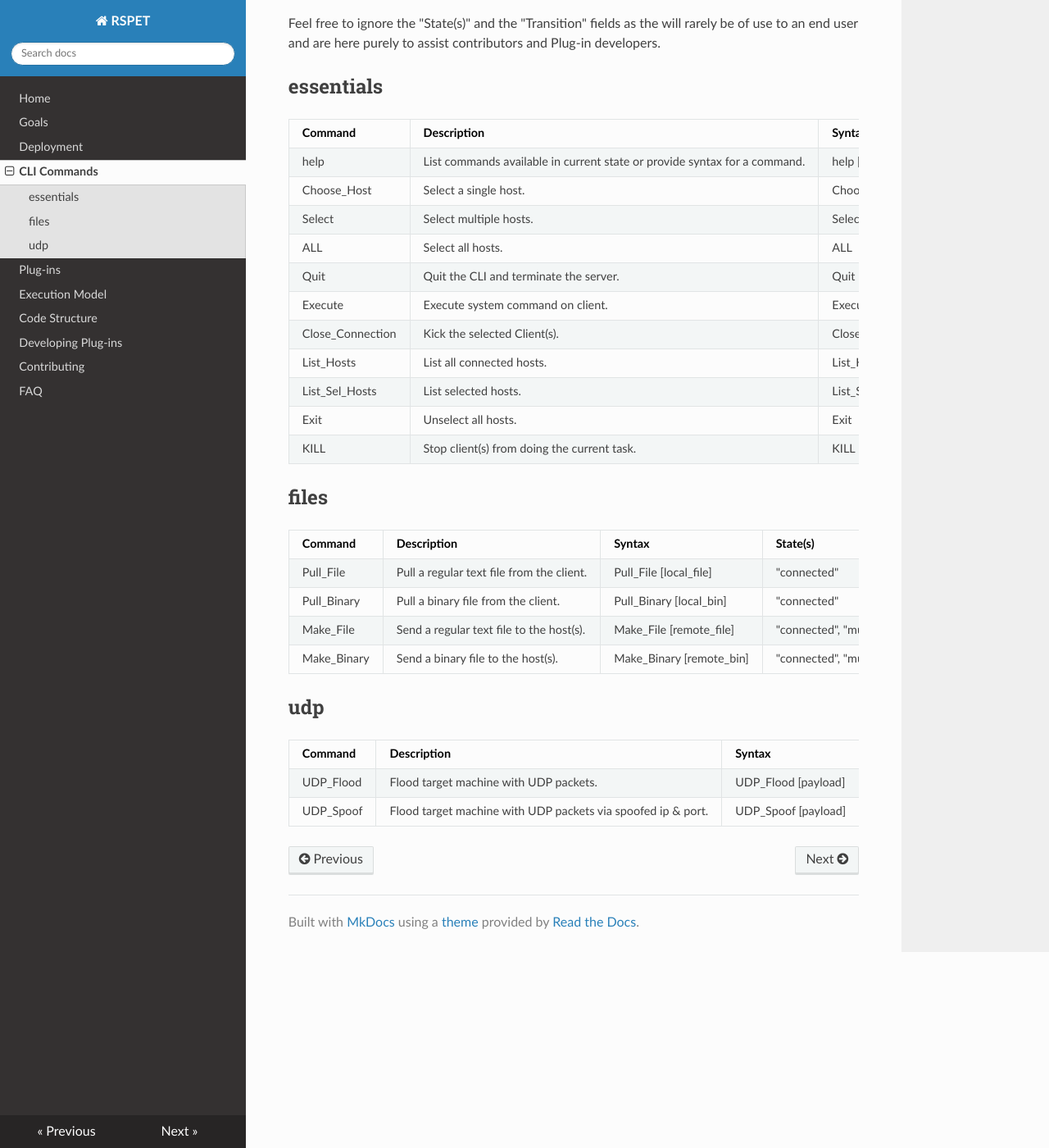
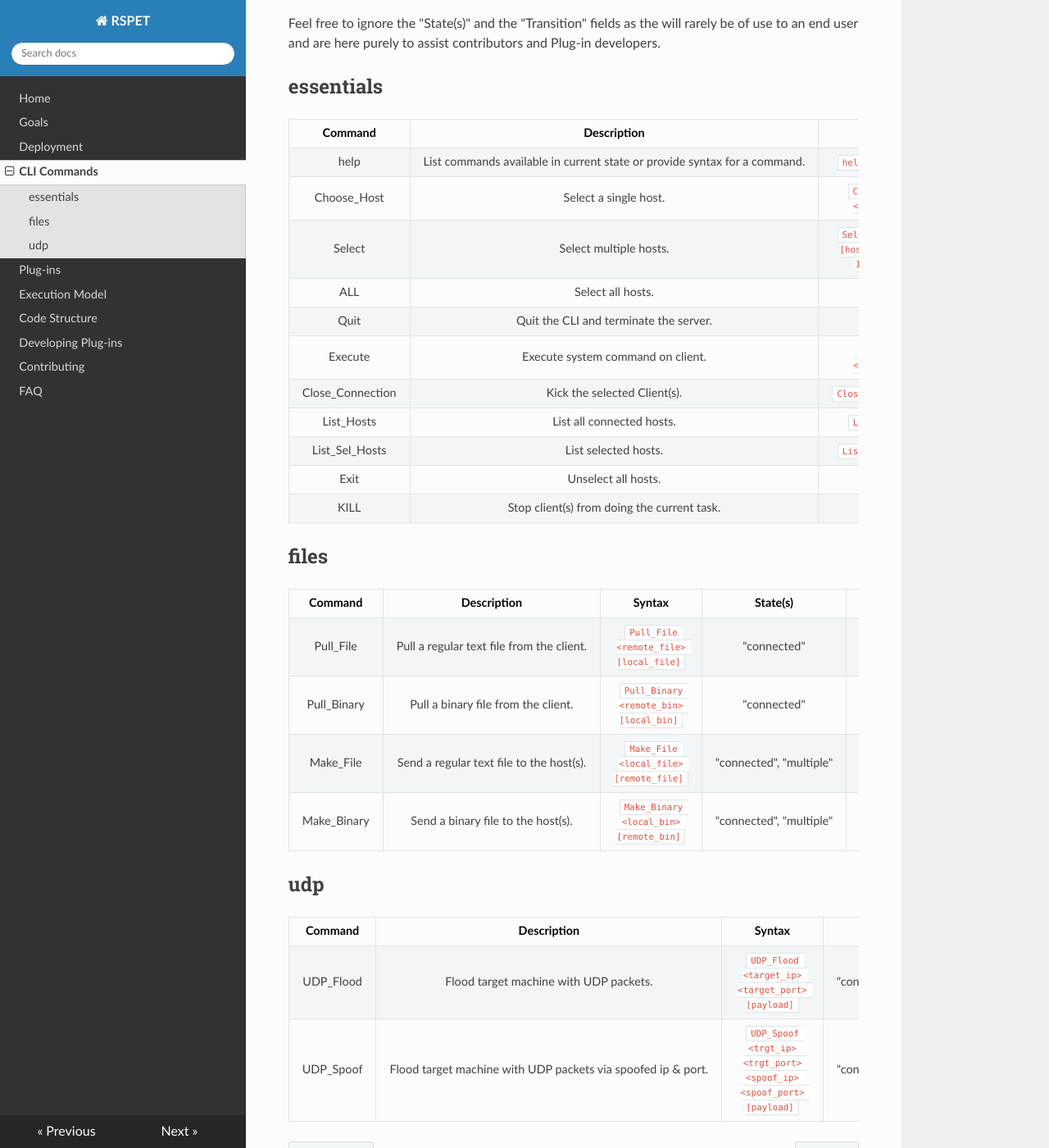
Before and after one commit to panagiks/md-docs, an MkDocs documentation site: the page built from docs/cli.md, in a window 1280 px wide and 1400 px high, scrolled down 264 px. Shown: the whole window at 82% size. Built offline with MkDocs 1.6.1, drawn with Linux system fonts in a browser that asks for light colours; nearby versions of some CDN libraries; old or Windows-style settings are respelled for this version of MkDocs; part of the change alters nothing that is shown.

Commit message:
Fix display errors and alignment in tables

```diff
--- a/docs/cli.md
+++ b/docs/cli.md
@@ -12,32 +12,32 @@ developers.
 
 ## essentials
 
-| Command        | Description    | Syntax         | State(s)       | Transition     |
-| :------------- | :------------- | :------------- | :------------- | :------------- |
-| help | List commands available in current state or provide syntax for a command.| help [command] | "basic", "connected", "selected" | None |
-| Choose_Host | Select a single host. | Choose_Host <host ID> | "basic" | "connected" |
-| Select | Select multiple hosts. | Select <host ID [host Id] [host ID] ...> | "basic" | "multiple" |
-| ALL | Select all hosts. | ALL | "basic" | "all" |
-| Quit | Quit the CLI and terminate the server. | Quit | "basic" | None |
-| Execute | Execute system command on client. | Execute <command> | "connected", "multiple" | None |
-| Close_Connection | Kick the selected Client(s). | Close_Connection | "connected", "multiple" | "basic" |
-| List_Hosts | List all connected hosts. | List_Hosts | "basic" | None |
-| List_Sel_Hosts | List selected hosts. | List_Sel_Hosts | "connected", "multiple" | None |
-| Exit | Unselect all hosts. | Exit | "connected", "multiple" | "basic" |
-| KILL | Stop client(s) from doing the current task. | KILL | "connected", "multiple" | None |
+|Command       |Description   |Syntax        |State(s)      |Transition    |
+|:------------:|:------------:|:------------:|:------------:|:------------:|
+| help | List commands available in current state or provide syntax for a command.| `help [command]` | "basic", "connected", "selected" | None |
+| Choose_Host | Select a single host. | `Choose_Host <host ID>` | "basic" | "connected" |
+| Select | Select multiple hosts. | `Select <host ID [host Id] [host ID] ...>` | "basic" | "multiple" |
+| ALL | Select all hosts. | `ALL` | "basic" | "all" |
+| Quit | Quit the CLI and terminate the server. | `Quit` | "basic" | None |
+| Execute | Execute system command on client. | `Execute <command>` | "connected", "multiple" | None |
+| Close_Connection | Kick the selected Client(s). | `Close_Connection` | "connected", "multiple" | "basic" |
+| List_Hosts | List all connected hosts. | `List_Hosts` | "basic" | None |
+| List_Sel_Hosts | List selected hosts. | `List_Sel_Hosts` | "connected", "multiple" | None |
+| Exit | Unselect all hosts. | `Exit` | "connected", "multiple" | "basic" |
+| KILL | Stop client(s) from doing the current task. | `KILL` | "connected", "multiple" | None |
 
 ## files
 
-| Command        | Description    | Syntax         | State(s)       | Transition     |
-| :------------- | :------------- | :------------- | :------------- | :------------- |
-| Pull_File | Pull a regular text file from the client. | Pull_File <remote_file> [local_file] | "connected" | None |
-| Pull_Binary | Pull a binary file from the client. | Pull_Binary <remote_bin> [local_bin] | "connected" | None |
-| Make_File | Send a regular text file to the host(s). | Make_File <local_file> [remote_file] | "connected", "multiple" | None |
-| Make_Binary | Send a binary file to the host(s). | Make_Binary <local_bin> [remote_bin] | "connected", "multiple" | None |
+|Command       |Description   |Syntax        |State(s)      |Transition    |
+|:------------:|:------------:|:------------:|:------------:|:------------:|
+| Pull_File | Pull a regular text file from the client. | `Pull_File <remote_file> [local_file]` | "connected" | None |
+| Pull_Binary | Pull a binary file from the client. | `Pull_Binary <remote_bin> [local_bin]` | "connected" | None |
+| Make_File | Send a regular text file to the host(s). | `Make_File <local_file> [remote_file]` | "connected", "multiple" | None |
+| Make_Binary | Send a binary file to the host(s). | `Make_Binary <local_bin> [remote_bin]` | "connected", "multiple" | None |
 
 ## udp
 
-| Command        | Description    | Syntax         | State(s)       | Transition     |
-| :------------- | :------------- | :------------- | :------------- | :------------- |
-| UDP_Flood | Flood target machine with UDP packets. | UDP_Flood <target_ip> <target_port> [payload] | "connected", "multiple" | None |
-| UDP_Spoof | Flood target machine with UDP packets via spoofed ip & port. | UDP_Spoof <target_ip> <target_port> <spoofed_ip> <spoofed_port> [payload] | "connected", "multiple" | None |
+|Command       |Description   |Syntax        |State(s)      |Transition    |
+|:------------:|:------------:|:------------:|:------------:|:------------:|
+| UDP_Flood | Flood target machine with UDP packets. | `UDP_Flood <target_ip> <target_port> [payload]` | "connected", "multiple" | None |
+| UDP_Spoof | Flood target machine with UDP packets via spoofed ip & port. | `UDP_Spoof <trgt_ip> <trgt_port> <spoof_ip> <spoof_port> [payload]` | "connected", "multiple" | None |
```
